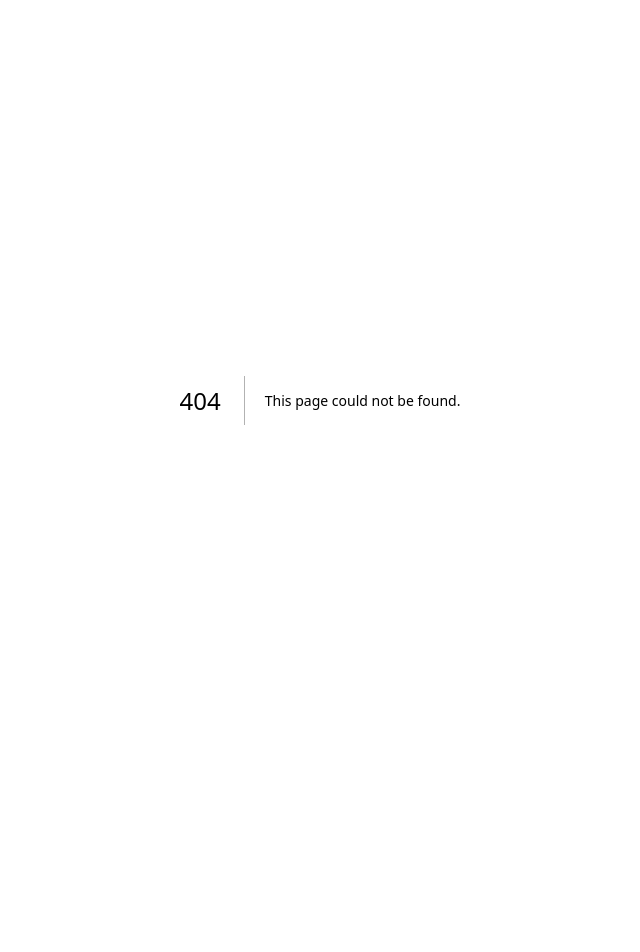
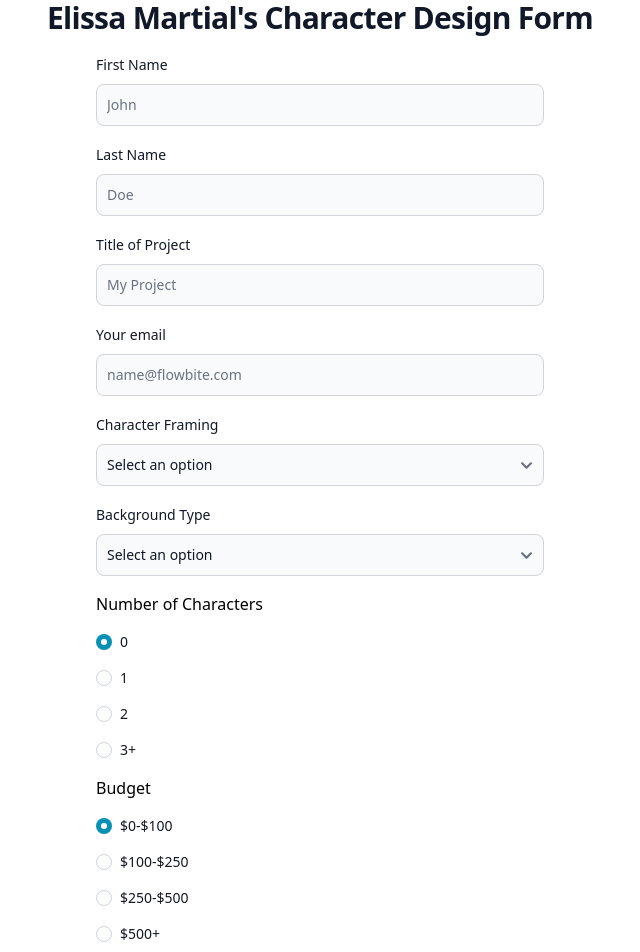
Before and after one commit to mantejl/cattail, a Next.js app: page /intakeform in a window 1280 px wide. Before the commit this address had no page. Shown: the top 952 px of the page, without its empty margins (320-960 px from the left). Before the commit the page ends 800 px from the top, so only its background shows below. Built offline with nearby package versions, Linux system fonts and the light colour scheme.

Commit message:
Intake Form adapted for Next.js

```diff
--- /dev/null
+++ b/app/intakeform/page.js
@@ -0,0 +1,149 @@
+'use client';
+
+import React, { useState } from 'react';
+import { Button, Checkbox, Label, TextInput, Select, RangeSlider, RadioGroup, Radio, FileInput } from 'flowbite-react';
+
+export default function Profile() {
+
+
+    return (
+        <div className="flex flex-col items-center justify-center min-h-screen overflow-y-auto">
+
+          {/* Large Heading */}
+          <h1 className="text-3xl font-bold tracking-tight text-gray-900 mb-4 text-center">
+            Elissa Martial's Character Design Form
+          </h1>
+
+
+          <form className="max-w-md mx-auto flex flex-col gap-4">
+            <div>
+              <div className="mb-2 block">
+                <Label htmlFor="firstName" value="First Name" />
+              </div>
+              <TextInput id="firstName" type="text" placeholder="John" required />
+            </div>
+
+            <div>
+              <div className="mb-2 block">
+                <Label htmlFor="lastName" value="Last Name" />
+              </div>
+              <TextInput id="lastName" type="text" placeholder="Doe" required />
+            </div>
+
+            <div>
+              <div className="mb-2 block">
+                <Label htmlFor="title" value="Title of Project" />
+              </div>
+              <TextInput id="title" type="text" placeholder="My Project" required />
+            </div>
+
+            <div>
+              <div className="mb-2 block">
+                <Label htmlFor="email1" value="Your email" />
+              </div>
+              <TextInput id="email1" type="email" placeholder="name@flowbite.com" required />
+            </div>
+
+            <div>
+              <div className="mb-2 block">
+                <Label htmlFor="framing" value="Character Framing" />
+              </div>
+              <Select id="framing" required>
+                <option value="" disabled selected>
+                  Select an option
+                </option>
+                <option value="headshot">Headshot</option>
+                <option value="half body">Half Body</option>
+                <option value="full body">Full Body</option>
+                {/* Add more countries as needed */}
+              </Select>
+            </div>
+
+            <div>
+              <div className="mb-2 block">
+                <Label htmlFor="background" value="Background Type" />
+              </div>
+              <Select id="background" required>
+                <option value="" disabled selected>
+                  Select an option
+                </option>
+                <option value="complex">Complex</option>
+                <option value="simple">Simple</option>
+                <option value="single color">Single Color</option>
+                {/* Add more countries as needed */}
+              </Select>
+            </div>
+
+            <fieldset className="flex max-w-md flex-col gap-4">
+                <legend className="mb-4">Number of Characters</legend>
+                < div className="flex items-center gap-2">
+                    <Radio id="0" name="numchar" value="0" defaultChecked />
+                    <Label htmlFor="0">0</Label>
+                </div>
+                <div className="flex items-center gap-2">
+                    <Radio id="1" name="numchar" value="1" />
+                    <Label htmlFor="1">1</Label>
+                </div>
+                <div className="flex items-center gap-2">
+                    <Radio id="2" name="numchar" value="2" />
+                    <Label htmlFor="2">2</Label>
+                </div>
+                <div className="flex items-center gap-2">
+                    <Radio id="3+" name="numchar" value="3+" />
+                    <Label htmlFor="3+">3+</Label>
+                </div>
+            </fieldset>
+
+            <fieldset className="flex max-w-md flex-col gap-4">
+                <legend className="mb-4">Budget</legend>
+                < div className="flex items-center gap-2">
+                    <Radio id="$0-$100" name="budget" value="$0-$100" defaultChecked />
+                    <Label htmlFor="$0-$100">$0-$100</Label>
+                </div>
+                <div className="flex items-center gap-2">
+                    <Radio id="$100-$250" name="budget" value="$100-$250" />
+                    <Label htmlFor="$100-$250">$100-$250</Label>
+                </div>
+                <div className="flex items-center gap-2">
+                    <Radio id="$250-$500" name="budget" value="$250-$500" />
+                    <Label htmlFor="$250-$500">$250-$500</Label>
+                </div>
+                <div className="flex items-center gap-2">
+                    <Radio id="$500+" name="budget" value="$500+" />
+                    <Label htmlFor="$500+">$500+</Label>
+                </div>
+            </fieldset>
+
+            {/* Estimated Deadline */}
+            <div>
+              <div className="mb-2 block">
+                <Label htmlFor="deadline" value="Estimated Deadline" />
+              </div>
+              <TextInput id="deadline" type="date" required />
+            </div>
+
+            <div>
+                <div className="mb-2 block">
+                    <Label htmlFor="large" value="Describe your project in as much detail as possible." />
+                </div>
+                <TextInput id="large" type="text" sizing="lg" />
+            </div>
+
+
+            <div id="fileUpload" className="max-w-md">
+                <div className="mb-2 block">
+                    <Label htmlFor="file" value="Upload file" />
+                </div>
+                <FileInput id="file" helperText="Upload at least 3 reference images per character and 3 for the background (if applicable)" />
+            </div>
+
+
+            <div className="flex items-center gap-2">
+              <Checkbox id="remember" />
+              <Label htmlFor="remember">Remember me</Label>
+            </div>
+            <Button type="submit">Submit</Button>
+          </form>
+        </div>
+      );
+}
--- a/app/page.js
+++ b/app/page.js
@@ -6,7 +6,7 @@ import RequestCard from './components/RequestCard';
 export default function Home() {
   return (
     <div>
-      <RequestCard/>
+      <KanbanBoard/>
     </div>
 
   )
```
